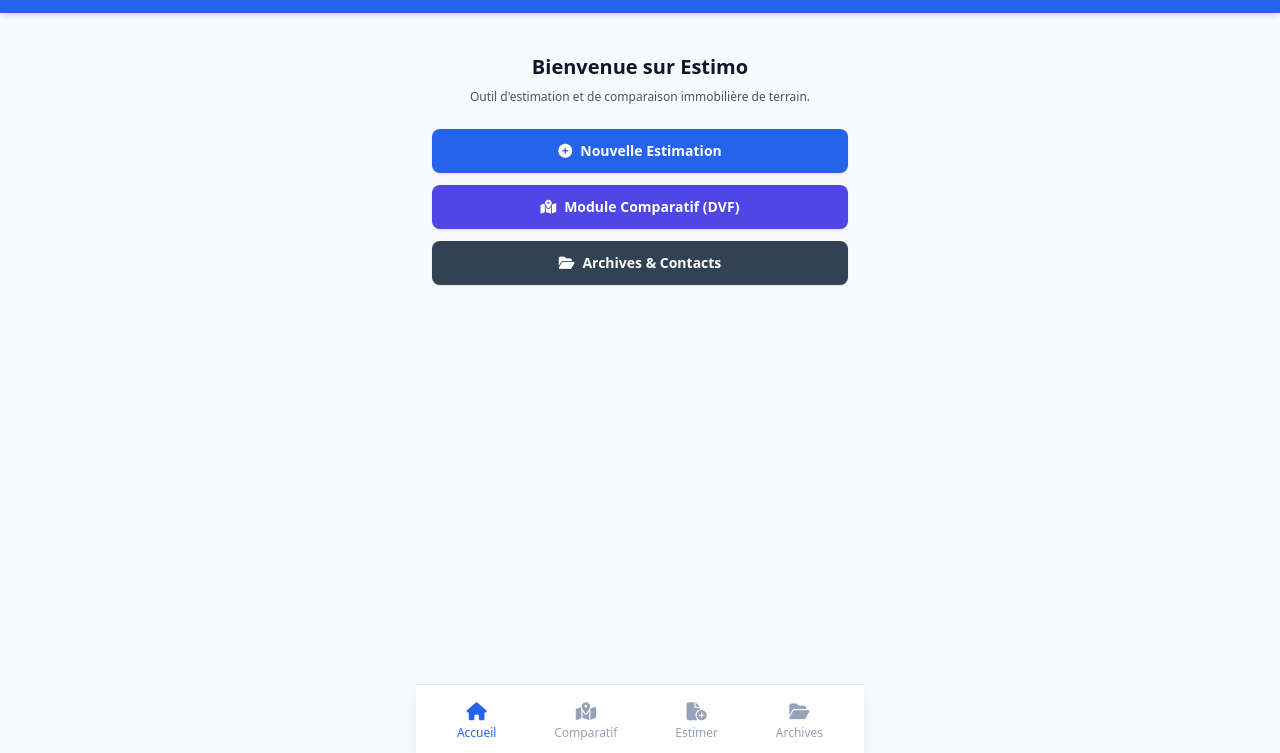
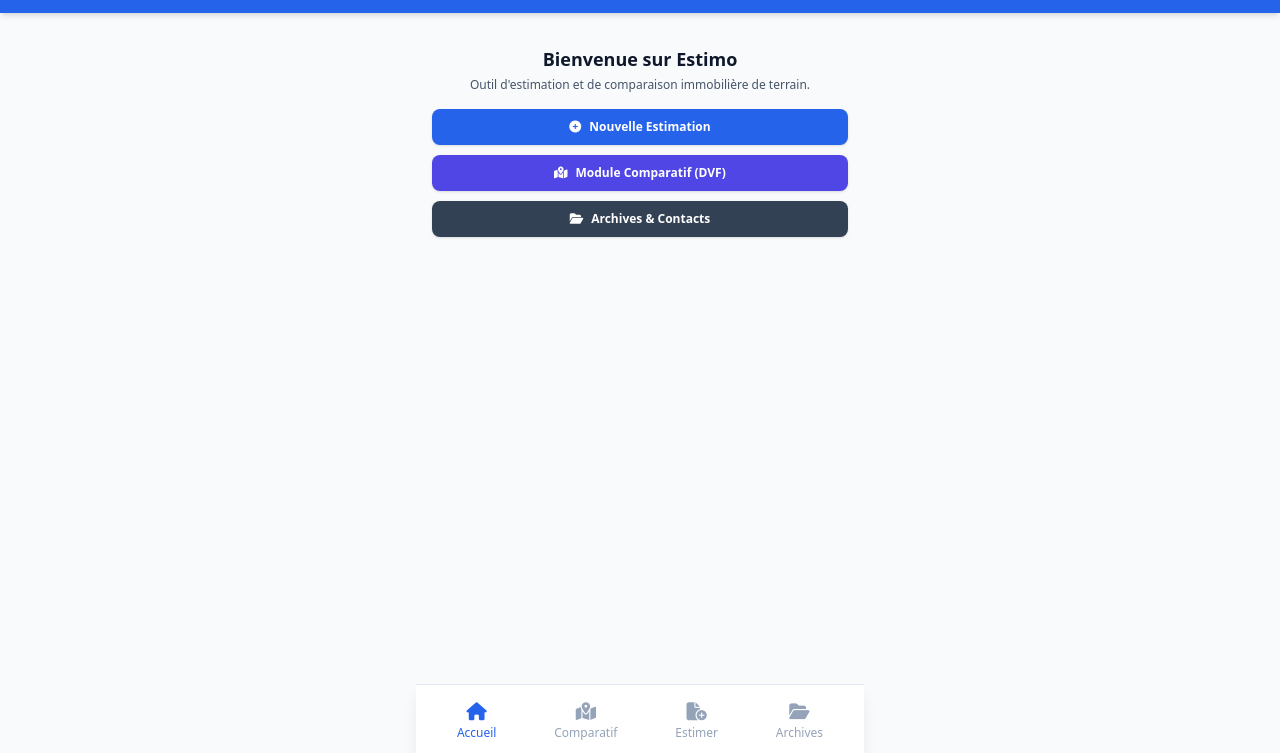
Before and after one commit to marcfontalirand-prog/Estimo, a plain HTML site: page index.html in a window 1280 px wide. Shown: the part 47-800 px from the top of the page. Drawn offline with nearby package versions, Linux system fonts and the light colour scheme.

Commit message:
Update index.html

```diff
--- a/index.html
+++ b/index.html
@@ -6,6 +6,12 @@
     <title>Estimo V2</title>
     <script src="https://cdn.tailwindcss.com"></script>
     <link rel="stylesheet" href="https://cdnjs.cloudflare.com/ajax/libs/font-awesome/6.4.0/css/all.min.css">
+
+    <!-- Liens PWA pour PWABuilder -->
+    <link rel="manifest" href="manifest.json">
+    <meta name="theme-color" content="#2563eb">
+    <link rel="apple-touch-icon" href="icon-192.png">
+
     <style>
         .tab-content { display: none; }
         .tab-content.active { display: block; }
@@ -24,20 +30,20 @@
 
         <!-- ACCUEIL -->
         <section id="tab-home" class="tab-content active">
-            <div class="text-center py-6">
-                <h2 class="text-xl font-bold text-slate-900 mb-2">Bienvenue sur Estimo</h2>
-                <p class="text-xs text-slate-600 mb-6">Outil d'estimation et de comparaison immobilière de terrain.</p>
+            <div class="text-center py-4">
+                <h2 class="text-lg font-bold text-slate-900 mb-1">Bienvenue sur Estimo</h2>
+                <p class="text-xs text-slate-600 mb-4">Outil d'estimation et de comparaison immobilière de terrain.</p>
 
-                <div class="grid grid-cols-1 gap-3">
-                    <button onclick="switchTab('client')" class="w-full bg-blue-600 hover:bg-blue-700 text-white p-3 rounded-lg font-semibold shadow flex items-center justify-center space-x-2 text-sm">
+                <div class="grid grid-cols-1 gap-2.5">
+                    <button onclick="switchTab('client')" class="w-full bg-blue-600 hover:bg-blue-700 text-white p-2.5 rounded-lg font-semibold shadow flex items-center justify-center space-x-2 text-xs">
                         <i class="fa-solid fa-plus-circle"></i>
                         <span>Nouvelle Estimation</span>
                     </button>
-                    <button onclick="switchTab('comparator')" class="w-full bg-indigo-600 hover:bg-indigo-700 text-white p-3 rounded-lg font-semibold shadow flex items-center justify-center space-x-2 text-sm">
+                    <button onclick="switchTab('comparator')" class="w-full bg-indigo-600 hover:bg-indigo-700 text-white p-2.5 rounded-lg font-semibold shadow flex items-center justify-center space-x-2 text-xs">
                         <i class="fa-solid fa-map-location-dot"></i>
                         <span>Module Comparatif (DVF)</span>
                     </button>
-                    <button onclick="switchTab('archives')" class="w-full bg-slate-700 hover:bg-slate-800 text-white p-3 rounded-lg font-semibold shadow flex items-center justify-center space-x-2 text-sm">
+                    <button onclick="switchTab('archives')" class="w-full bg-slate-700 hover:bg-slate-800 text-white p-2.5 rounded-lg font-semibold shadow flex items-center justify-center space-x-2 text-xs">
                         <i class="fa-solid fa-folder-open"></i>
                         <span>Archives & Contacts</span>
                     </button>
@@ -178,6 +184,11 @@
     </nav>
 
     <script>
+        // Enregistrement du Service Worker
+        if ('serviceWorker' in navigator) {
+            navigator.serviceWorker.register('sw.js').catch(err => console.log('SW error:', err));
+        }
+
         // Gestion des onglets
         function switchTab(tabId) {
             document.querySelectorAll('.tab-content').forEach(el => el.classList.remove('active'));
@@ -230,7 +241,6 @@
             resultsDiv.innerHTML = `<p class="text-center text-blue-600 animate-pulse">Recherche DVF dans un rayon de 300m...</p>`;
 
             setTimeout(() => {
-                // Simulation réaliste basée sur le type
                 const minPrice = type === 'Appartement' ? 3200 : 3800;
                 const maxPrice = type === 'Appartement' ? 4200 : 5100;
                 const textResult = `Fourchette constatée (${type}) : <strong>${minPrice} €/m² à ${maxPrice} €/m²</strong> (3 ventes récentes dans les 300m)`;
@@ -240,7 +250,7 @@
             }, 600);
         }
 
-        // Sauvegarde d'une fiche client (Stockage local simple)
+        // Sauvegarde d'une fiche client
         function saveClient() {
             const name = document.getElementById('client-name').value || "Client Anonyme";
             const address = document.getElementById('client-address').value || "Adresse non renseignée";
@@ -266,7 +276,6 @@
 
             let archives = JSON.parse(localStorage.getItem('estimo_archives') || '[]');
 
-            // Filtrage par recherche
             if(searchQuery) {
                 archives = archives.filter(item =>
                     item.name.toLowerCase().includes(searchQuery) ||
@@ -274,11 +283,9 @@
                 );
             }
 
-            // Tri
             if(sortMode === 'alpha') {
                 archives.sort((a, b) => a.name.localeCompare(b.name));
             } else {
-                // Plus récent en premier (ordre inverse de création)
                 archives.reverse();
             }
 
@@ -303,7 +310,6 @@
             listContainer.innerHTML = html;
         }
 
-        // Initialisation initiale
         document.addEventListener('DOMContentLoaded', () => {
             renderArchives();
             updateDelayColor(document.getElementById('sale-delay'));
```
